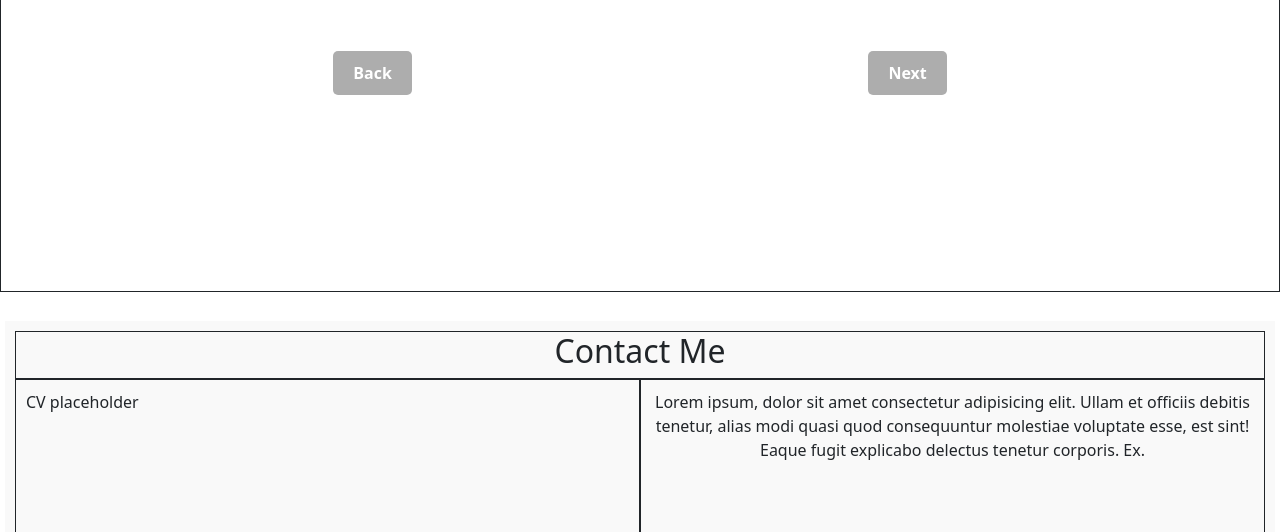
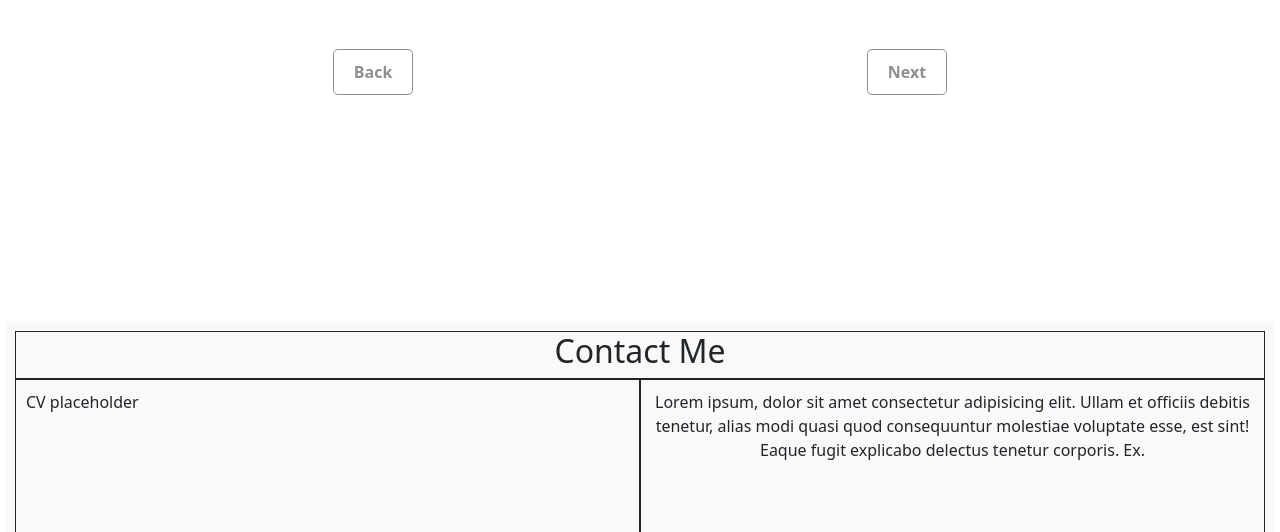
Before and after one commit to mikeymoomin/blog-project, a Django app: template Blog/blog_app/templates/blog_app/index.html in a window 1280 px wide. Shown: the part 2236-2768 px from the top of the page. Run offline with Django 3.2, Linux system fonts and the light colour scheme; the template is opened without the code that fills it, so the values that code supplies are empty.

Commit message:
Minor style changes

```diff
--- a/Blog/blog_app/static/blog_app/styles.css
+++ b/Blog/blog_app/static/blog_app/styles.css
@@ -181,8 +181,8 @@ main {
     height: 100vh;
     overflow: hidden;
     background-color: #ffffff;
-    border: 1px solid;
 }
+
 #content-project h2 {
     color: #8F8F8F;
     position: relative;
@@ -221,9 +221,9 @@ main {
   .btn {
     position: absolute;
     bottom: -80px;
-    background: #ADADAD;
-    color: white;
-    border: none;
+    background: white;
+    color: 8F8F8F;
+    border: 1px solid #8F8F8F;
     padding: 10px 20px;
     border-radius: 5px;
     cursor: pointer;
--- a/Blog/blog_app/templates/blog_app/index.html
+++ b/Blog/blog_app/templates/blog_app/index.html
@@ -40,7 +40,7 @@
         <img src="{% static 'blog_app/images/linkedin-img.jpeg' %}" alt="photo of me">
       </div>
       <div class="into-narrative">
-        <h1>Hello! I'm Mike: A chartered accountant turned software developer.</h1>
+        <h1>Hello! I'm Mike: I'm a chartered accountant turned software developer.</h1>
         <br>
         <p>
             I'm an ex-Big 4 ACA qualified chartered accountant and full stack developer with a focus on backend developing
```
